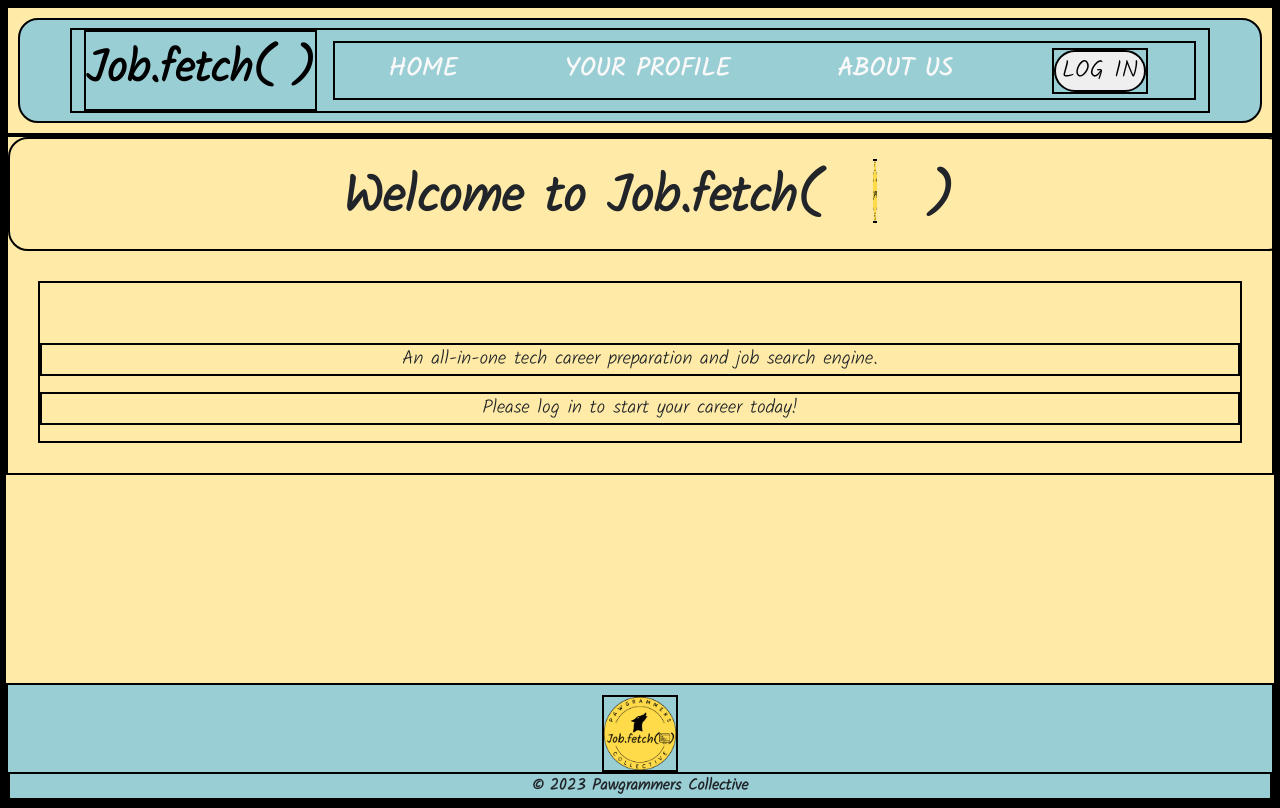
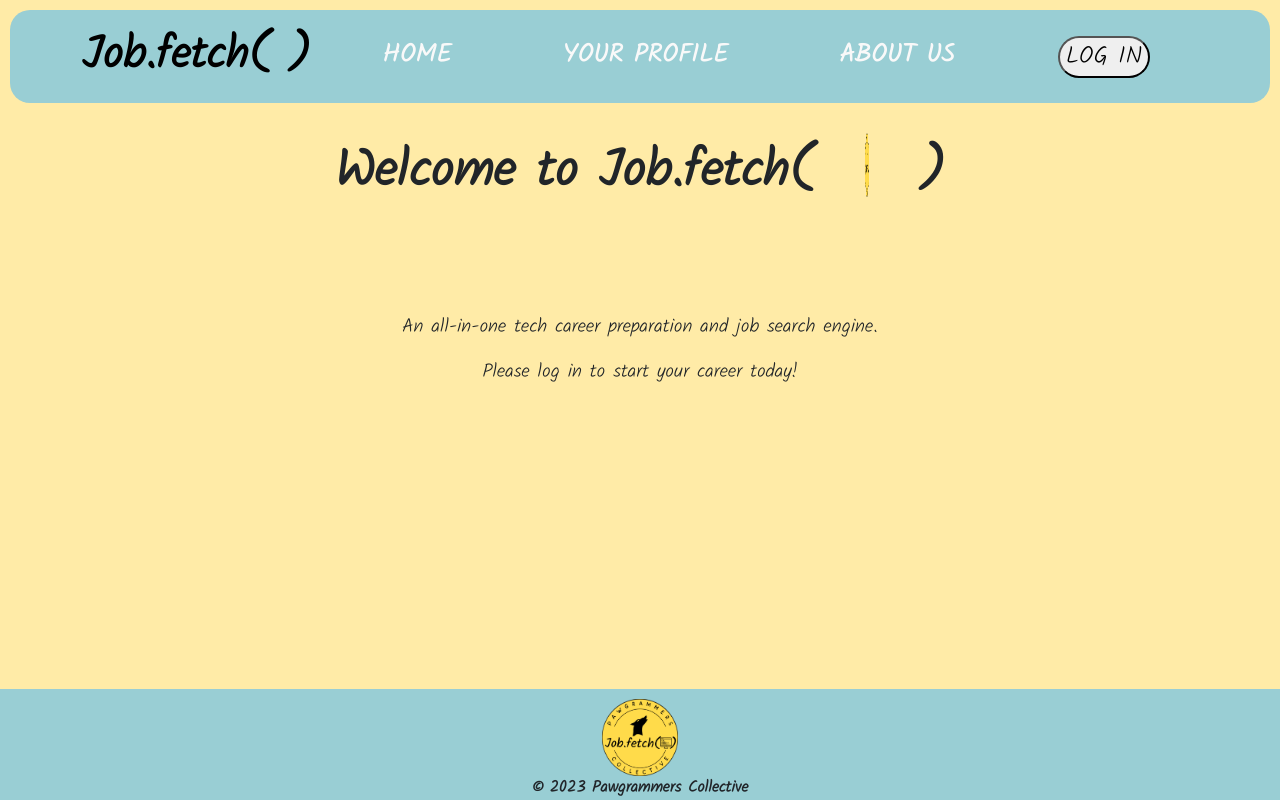
Before and after one commit to Pawgrammers-Collective/job.fetch-frontend, a React (Vite) app: page / in a window 1280 px wide. Built offline with nearby package versions, Linux system fonts and the light colour scheme; no server answers.

Commit message:
finished css

```diff
--- a/src/Components/Home.jsx
+++ b/src/Components/Home.jsx
@@ -19,9 +19,9 @@ function Home(props) {
       <h1>Home</h1>
       {isAuthenticated ? (
         <>
-        <div className={styles.searchForm}  >
-          <SearchForm handleSearch={props.handleSearch} className={styles.searchButton}/>
-        </div>
+        {/* <div className={styles.searchForm}  > */}
+          <SearchForm handleSearch={props.handleSearch} />
+        {/* </div> */}
         <Container className={styles.homeContainer}>
         <Row className={styles.jobsContainer}>
           <Col className={styles.cardsContainer}>
--- a/src/Components/JobCard.jsx
+++ b/src/Components/JobCard.jsx
@@ -20,7 +20,6 @@ function JobCard(props) {
   };
 
   const splitDescription = (description) => {
-    // Use a regular expression to find and replace the desired text with bold formatting
     const formattedDescription = description.replace(
       /\n\n(.*?)\n\n/g,
       (match, group) => `\n\n**${group}**\n\n`
--- a/src/Components/SearchForm.jsx
+++ b/src/Components/SearchForm.jsx
@@ -6,6 +6,8 @@ import Modal from 'react-bootstrap/Modal';
 import Form from 'react-bootstrap/Form';
 import InputGroup from 'react-bootstrap/InputGroup';
 import Spinner from 'react-bootstrap/Spinner';
+import styles from "./styles/Home.module.css";
+
 
 function SearchForm(props) {
   const { isAuthenticated } = useAuth0();
--- a/src/Components/styles/Home.module.css
+++ b/src/Components/styles/Home.module.css
@@ -1,9 +1,9 @@
 @import url('https://fonts.googleapis.com/css2?family=Kalam:wght@300&display=swap');
 
 
-* {
+/* * {
     border: solid black 2px
-  }
+  } */
 
 
 .jobsContainer {
@@ -12,7 +12,7 @@
     gap: 10px;
     justify-content: top;
     align-items: center;
-    border: solid red 2px
+    /* border: solid red 2px */
 
 }
 
@@ -21,7 +21,7 @@
     flex-direction: column;
     justify-content: center;
     align-self: flex-start;
-    border: solid blue 2px
+    /* border: solid blue 2px */
 
 }
 
@@ -30,7 +30,7 @@
     flex-direction: column;
     justify-content: center;
     align-self: flex-start;
-    border: solid orange 2px
+    /* border: solid orange 2px */
 
 }
 
@@ -42,7 +42,7 @@
     text-align: center;
     border-radius: 20px;
     margin: 10px;
-    border: solid purple 2px
+    /* border: solid purple 2px */
 
 }
 
@@ -73,6 +73,6 @@ button {
     align-self: center;
 }
 
-.searchButton {
+/* .searchButton {
     align-self: center;
-}
+} */
--- a/src/app.css
+++ b/src/app.css
@@ -7,6 +7,7 @@ display: flex;
  background: #ffeba7;
 flex-direction: column;
   min-height: 100vh;
+  flex:1;
 }
 
 
@@ -15,7 +16,8 @@ h1 {
   font-size: 4vw;
   font-weight: bold;
   border-radius: 20px;
-  margin: auto;
+  margin-bottom: auto;
+  /* margin: auto; */
   /* outline: 10px ridge rgb(0, 0, 0); */
   width: 100vw;
   vertical-align: middle;
```
